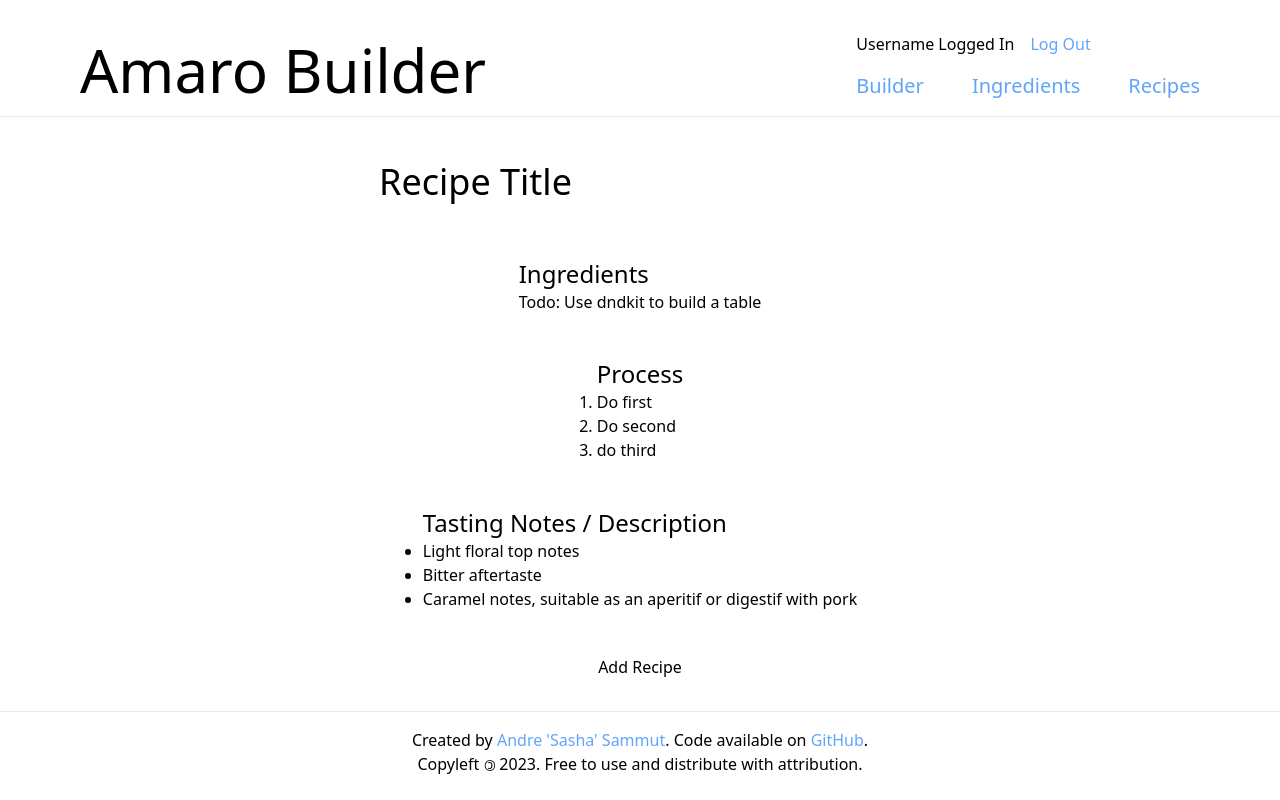
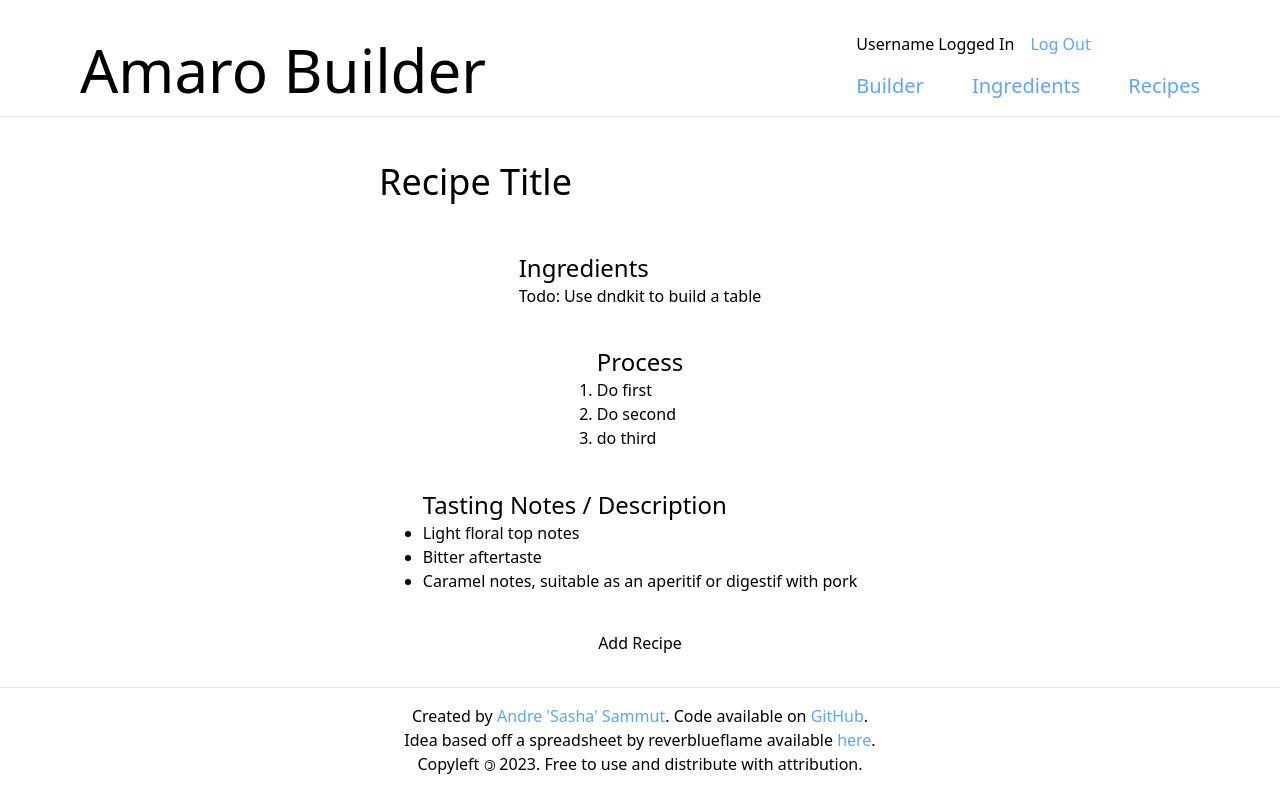
Before and after one commit to Volfy/amaro-site, a React (Vite) app in the folder frontend/: page / in a window 1280 px wide. Built offline with nearby package versions, Linux system fonts and the light colour scheme.

Commit message:
add attribution

```diff
--- a/frontend/src/components/Footer.jsx
+++ b/frontend/src/components/Footer.jsx
@@ -6,6 +6,7 @@ const Footer = () => (
         GitHub
       </a>.
     </div>
+    <div>Idea based off a spreadsheet by reverblueflame available <a className="text-blue-400" href="https://docs.google.com/spreadsheets/d/1AhiRiem8g8Quiu_OruYpW2sxqpdqvNajwGk9833c734/edit#gid=287178337">here</a>.</div>
     <div>Copyleft <span className="rotate-180 inline-block text-sm">&copy;</span> 2023. Free to use and distribute with attribution.</div>
   </footer>
 )
```
Also changed, not shown: 1 other file (tests, documents, lock files or other folders).
